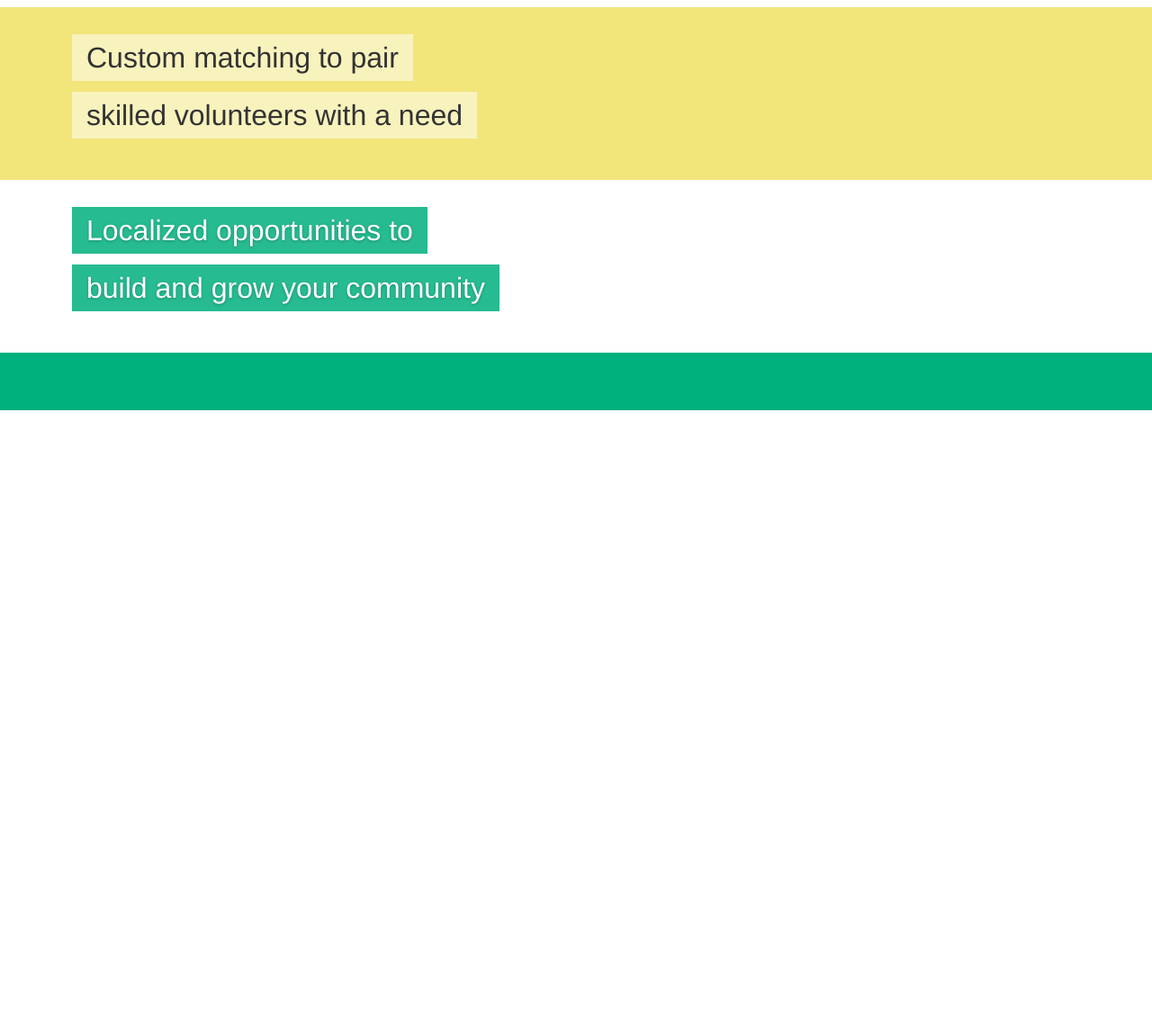
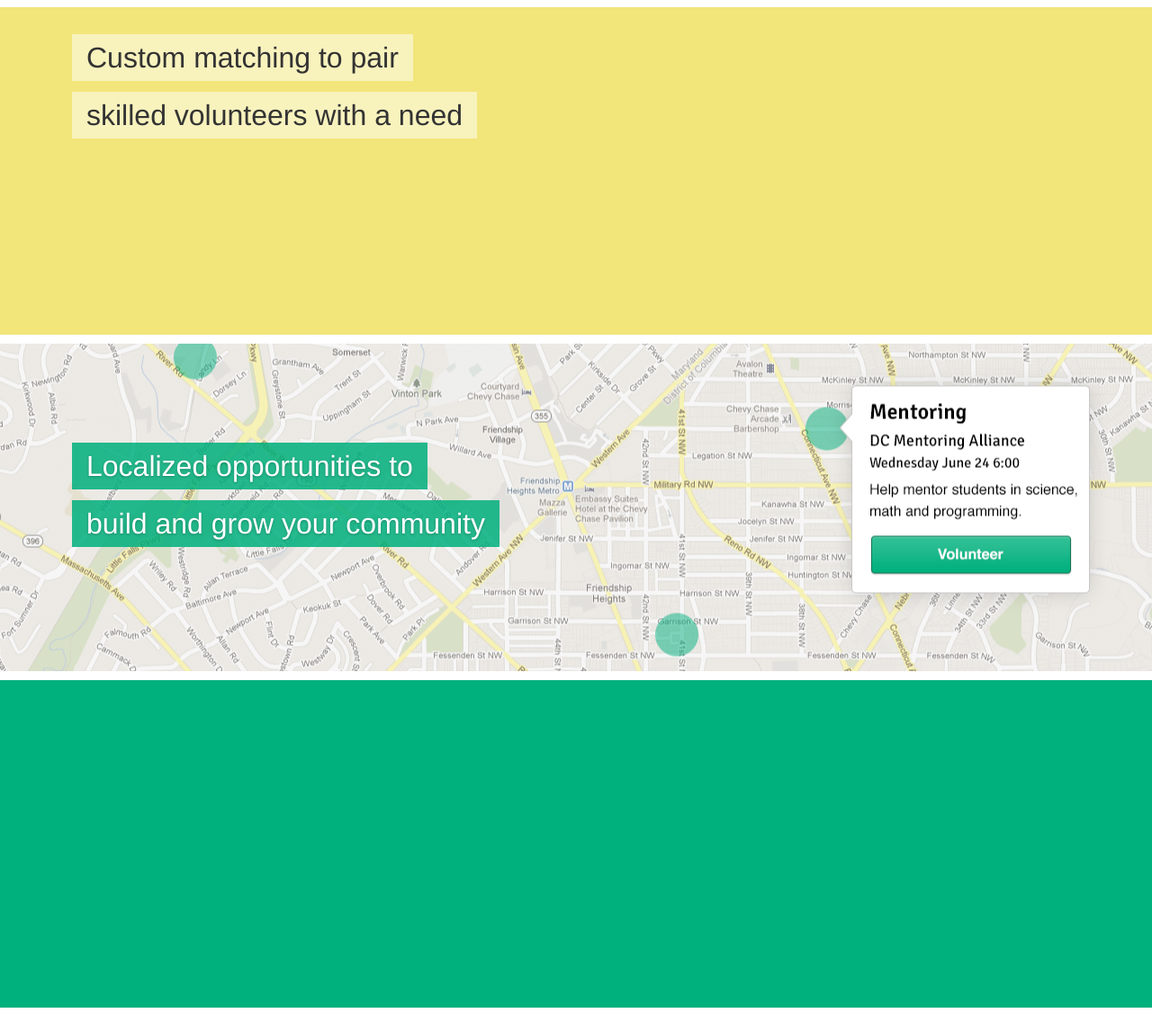
Before and after one commit to madirey/service_watch, a Django app: page / in a window 1280 px wide. Shown: the part 299-1445 px from the top of the page at 90% size. Before the commit the page ends 755 px from the top, so only its background shows below. Run offline with Django 3.2, Linux system fonts and the light colour scheme; parts of the project's set-up code (start-up, migrations or seed data) failed here and were passed over; some libraries are stand-ins or nearby versions.

Commit message:
homepage styles

```diff
--- a/servicewatch/static/css/style.css
+++ b/servicewatch/static/css/style.css
@@ -658,6 +658,8 @@ header > nav li a {
 .primary,
 .blank {
   font-size: 0.5em;
+  min-height: 300px;
+  border-bottom: 10px solid #fff;
 }
 @media (min-width: 600px) {
   .accent,
@@ -705,11 +707,14 @@ header > nav li a {
   text-align: right;
 }
 .blank {
-  background: #fff;
+  background: url(../img/sample-map.png) center;
   text-shadow: 0 1px 3px rgba(0, 0, 0, 0.25);
 }
 .blank .callout-h1 {
   color: #fff;
+}
+.blank .callout-h1:first-child {
+  margin-top: 2.5em;
 }
 .blank .callout-h1 span {
   background: rgba(0, 176, 125, 0.85);
--- a/servicewatch/static/css/style.less
+++ b/servicewatch/static/css/style.less
@@ -600,6 +600,9 @@ header {
 
 .accent, .primary, .blank {
 	font-size: @base * 0.5;
+	min-height: 300px;
+	border-bottom: 10px solid #fff;
+
 	@media (min-width: 600px) {
 		font-size: @base * 1;
 	}
@@ -648,11 +651,15 @@ header {
 }
 
 .blank {
-	background: #fff;
+	background: url(../img/sample-map.png) center;
 	text-shadow: 0 1px 3px rgba(0,0,0,0.25);
 
 	.callout-h1 {
 		color: #fff;
+
+		&:first-child {
+			margin-top: 2.5em;
+		}
 
 		span {
 			background: rgba(0,176,125, 0.85);
--- a/servicewatch/templates/Home.html
+++ b/servicewatch/templates/Home.html
@@ -5,7 +5,19 @@
 <title>Deedsly</title>
 <link rel="stylesheet" href="{{ STATIC_URL }}css/style.css">
 <link href='http://fonts.googleapis.com/css?family=Signika' rel='stylesheet' type='text/css'>
-
+<script type="text/javascript"
+src="http://maps.google.com/maps?file=api&v=2&key=AIzaSyBH4k3-ZsnI186nqsuO3JqWvG_4lwwMT0o&sensor=false">
+</script>
+<script type="text/javascript" src="{{ STATIC_URL }}js/jquery.min.js"></script>
+<script type="text/javascript">
+function initialize() {
+	if (GBrowserIsCompatible()) {
+		var map = new GMap2(document.getElementById("content"));
+		map.setCenter(new GLatLng(37.4419, -122.1419), 13);
+		map.setUIToDefault();
+	}
+}
+</script>
 </head>
 
 <body>
@@ -46,6 +58,13 @@
 	<section id="local" class="blank">
 		<h1 class="callout-h1 right"><span>Localized opportunities to</span></h1>
 		<h1 class="callout-h1 right"><span>build and grow your community</span></h1>
+		<div class="map">
+			<script type="text/javascript">
+				$(document).ready(function() {
+					initialize();
+				});
+			</script>
+		</div>
 	</section>
 	<section id="features" class="primary">
 	</section>
```
Also changed, not shown: servicewatch/static/img/sample-map.png (added).
